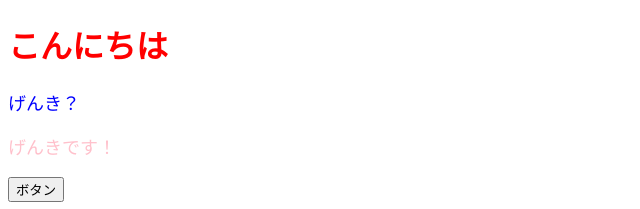
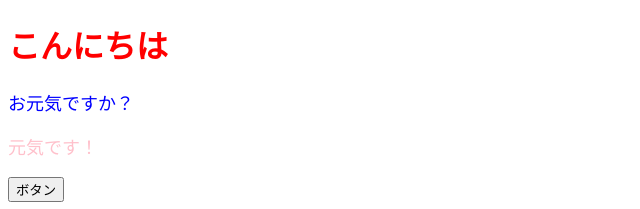
Before and after one commit to okomet/hardcore-swartz-620xq9, a React (Create React App) app: page / in a window 1280 px wide. Shown: the top 209 px of the page, without its empty margins (0-640 px from the left). Built offline with nearby package versions, Linux system fonts and the light colour scheme.

Commit message:
propsを使用

```diff
--- a/src/App.jsx
+++ b/src/App.jsx
@@ -3,15 +3,11 @@
 
 const App = () => {
   const onclickButton = () => alert();
-  const contentLedyStyle = {
-    color: 'pink',
-    fontSize: '18px'
-  };
   return (
     <>
       <h1 style={{ color: 'red' }}>こんにちは</h1>
-      <ColorfulMessage />
-      <p style={contentLedyStyle}>げんきです！</p>
+      <ColorfulMessage color='blue' message='お元気ですか？' />
+      <ColorfulMessage color='pink' message='元気です！' />
       <button onClick={onclickButton}>ボタン</button>
     </>
   );
--- a/src/components/ColorfulMessage.jsx
+++ b/src/components/ColorfulMessage.jsx
@@ -1,13 +1,13 @@
 import React from 'react';
 
-const ColorfulMessage = () => {
+const ColorfulMessage = (props) => {
     const contentStyle = {
-        color: 'blue',
+        color: props.color,
         fontSize: '18px'
     };
 
     return (
-        <p style={contentStyle}>げんき？</p>
+        <p style={contentStyle}>{props.message}</p>
     );
 };
 
```
